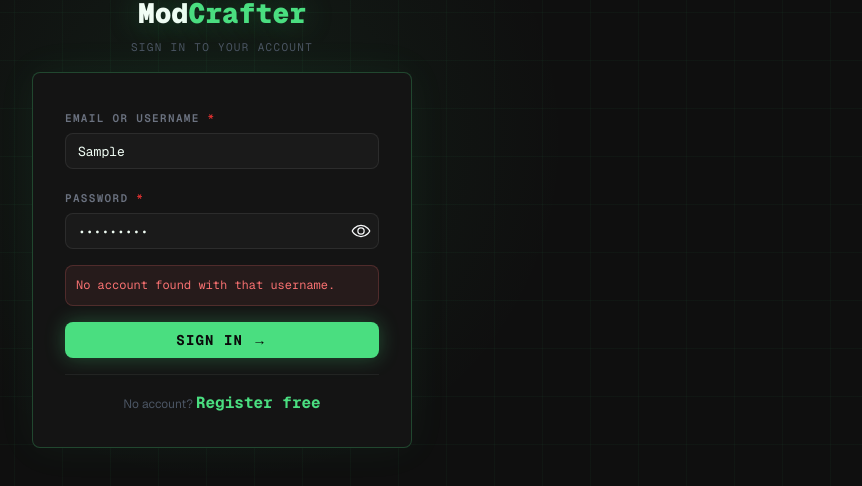
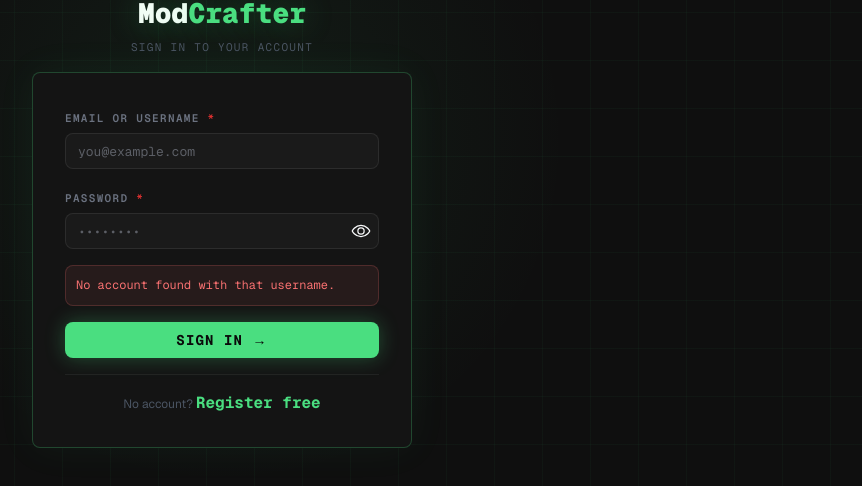
Before and after one commit to Cookie2D/gtnh-recipes, a Next.js app: page /login in a window 1280 px wide. Both pictures are taken after typing "Sample", "Sample123" into the empty fields and a click on the button "SIGN IN →". Shown: the part 180-666 px from the top of the page, without its empty margins (418-1280 px from the left). Built offline with nearby package versions, Linux system fonts and the light colour scheme; no server answers; the database is empty.

Commit message:
feat: improve login form SSR

```diff
--- a/src/app/actions/auth.ts
+++ b/src/app/actions/auth.ts
@@ -2,6 +2,7 @@
 
 import { createClient } from "@/lib/supabase/server";
 import { createAdminClient } from "@/lib/supabase/admin";
+import { redirect } from "next/navigation";
 
 export async function registerAction(
   email: string,
@@ -62,3 +63,26 @@ export async function loginAction(
   if (error) return { error: error.message };
   return {};
 }
+
+export async function loginFormAction(
+  _prev: { error?: string },
+  formData: FormData,
+): Promise<{ error?: string }> {
+  const identifier = formData.get("identifier") as string;
+  const password = formData.get("password") as string;
+  const result = await loginAction(identifier, password);
+  if (result.error) return { error: result.error };
+  redirect("/dashboard");
+}
+
+export async function registerFormAction(
+  _prev: { error?: string },
+  formData: FormData,
+): Promise<{ error?: string }> {
+  const email = formData.get("email") as string;
+  const username = formData.get("username") as string;
+  const password = formData.get("password") as string;
+  const result = await registerAction(email, username, password);
+  if (result.error) return { error: result.error };
+  redirect("/dashboard");
+}
--- a/src/app/globals.css
+++ b/src/app/globals.css
@@ -211,6 +211,28 @@
   text-align: center;
 }
 
+/* ── Auth form inputs ────────────────────────────────────────────────────── */
+.auth-input {
+  background: #1a1a1a;
+  border: 1px solid rgba(255, 255, 255, 0.08);
+  color: #f0fdf4;
+  font-family: var(--font-geist-mono);
+  font-size: 13px;
+}
+.auth-input-label {
+  color: #6b7280;
+  font-family: var(--font-geist-mono);
+  font-size: 11px;
+  text-transform: uppercase;
+  letter-spacing: 0.12em;
+  margin-bottom: 6px;
+}
+.auth-password-inner {
+  color: #f0fdf4;
+  font-family: var(--font-geist-mono);
+  font-size: 13px;
+}
+
 /* ── Auth page card ──────────────────────────────────────────────────────── */
 .auth-card {
   background: #141414;
@@ -232,6 +254,7 @@
   border: none;
   font-family: var(--font-geist-mono);
   font-weight: 700;
+  text-transform: uppercase;
 }
 .auth-error {
   color: #f87171;
@@ -247,6 +270,8 @@
 }
 .auth-footer-link {
   color: #4ade80;
+  font-family: var(--font-geist-mono);
+  font-weight: 700;
 }
 
 /* ── Scrollbars ──────────────────────────────────────────────────────────── */
--- a/src/app/login/page.tsx
+++ b/src/app/login/page.tsx
@@ -1,82 +1,11 @@
-"use client";
-
-import { loginAction } from "@/app/actions/auth";
+import LoginForm from "@/components/auth/LoginForm";
 import GameBackground from "@/components/ui/GameBackground";
 import Logo from "@/components/ui/Logo";
-import { NEON, NEON_BORDER } from "@/lib/theme";
-import {
-  Anchor,
-  Box,
-  Button,
-  Divider,
-  Paper,
-  PasswordInput,
-  Stack,
-  Text,
-  TextInput,
-} from "@mantine/core";
-import Link from "next/link";
-import { useRouter } from "next/navigation";
-import { useState } from "react";
-
-const inputStyles = {
-  input: {
-    background: "#1a1a1a",
-    border: `1px solid rgba(255,255,255,0.08)`,
-    color: "#f0fdf4",
-    fontFamily: "var(--font-geist-mono)",
-    fontSize: 13,
-    "&:focus": {
-      borderColor: NEON_BORDER,
-    },
-  },
-  label: {
-    color: "#6b7280",
-    fontFamily: "var(--font-geist-mono)",
-    fontSize: 11,
-    textTransform: "uppercase" as const,
-    letterSpacing: "0.12em",
-    marginBottom: 6,
-  },
-};
+import { Center, Stack } from "@mantine/core";
 
 export default function LoginPage() {
-  const router = useRouter();
-  const [identifier, setIdentifier] = useState("");
-  const [password, setPassword] = useState("");
-  const [error, setError] = useState("");
-  const [loading, setLoading] = useState(false);
-
-  const handleLogin = async (e: React.FormEvent<HTMLFormElement>) => {
-    e.preventDefault();
-    setError("");
-    setLoading(true);
-
-    const result = await loginAction(identifier, password);
-
-    if (result.error) {
-      setError(result.error);
-      setLoading(false);
-      return;
-    }
-
-    router.push("/dashboard");
-    router.refresh();
-  };
-
   return (
-    <Box
-      component="main"
-      style={{
-        minHeight: "100vh",
-        display: "flex",
-        alignItems: "center",
-        justifyContent: "center",
-        padding: "1rem",
-        position: "relative",
-        overflow: "hidden",
-      }}
-    >
+    <Center mih="100vh" style={{ position: "relative" }}>
       <GameBackground />
 
       <Stack
@@ -90,107 +19,11 @@ export default function LoginPage() {
       >
         <Stack gap={4} align="center">
           <Logo />
-
-          <Text
-            fz={11}
-            ff="var(--font-geist-mono)"
-            tt="uppercase"
-            style={{ color: "#4b5563", letterSpacing: "0.12em" }}
-          >
-            Sign in to your account
-          </Text>
+          <p className="auth-eyebrow">Sign in to your account</p>
         </Stack>
 
-        <Paper
-          p="xl"
-          radius="md"
-          style={{
-            background: "#141414",
-            border: `1px solid ${NEON_BORDER}`,
-            boxShadow: "0 0 40px rgba(74,222,128,0.06)",
-          }}
-        >
-          <form onSubmit={handleLogin}>
-            <Stack gap="md">
-              <TextInput
-                label="Email or username"
-                required
-                value={identifier}
-                onChange={(e) => setIdentifier(e.target.value)}
-                placeholder="you@example.com"
-                autoComplete="username"
-                styles={inputStyles}
-              />
-
-              <PasswordInput
-                label="Password"
-                required
-                value={password}
-                onChange={(e) => setPassword(e.target.value)}
-                placeholder="••••••••"
-                autoComplete="current-password"
-                styles={{
-                  ...inputStyles,
-                  innerInput: {
-                    color: "#f0fdf4",
-                    fontFamily: "var(--font-geist-mono)",
-                    fontSize: 13,
-                  },
-                }}
-              />
-
-              {error && (
-                <Text
-                  fz="xs"
-                  ff="var(--font-geist-mono)"
-                  p="xs"
-                  style={{
-                    color: "#f87171",
-                    background: "rgba(248,113,113,0.08)",
-                    border: "1px solid rgba(248,113,113,0.2)",
-                    borderRadius: 8,
-                  }}
-                >
-                  {error}
-                </Text>
-              )}
-
-              <Button
-                type="submit"
-                loading={loading}
-                fullWidth
-                ff="var(--font-geist-mono)"
-                fw={700}
-                tt="uppercase"
-                style={{
-                  background: NEON,
-                  color: "#0a0a0a",
-                  boxShadow: "0 0 20px rgba(74,222,128,0.3)",
-                  letterSpacing: "0.08em",
-                  border: "none",
-                }}
-              >
-                Sign in →
-              </Button>
-
-              <Divider style={{ borderColor: "rgba(255,255,255,0.06)" }} />
-
-              <Text ta="center" fz="xs" style={{ color: "#4b5563" }}>
-                No account?{" "}
-                <Anchor
-                  component={Link}
-                  href="/register"
-                  ff="var(--font-geist-mono)"
-                  fw={700}
-                  style={{ color: NEON }}
-                >
-                  Register free
-                </Anchor>
-              </Text>
-            </Stack>
-          </form>
-        </Paper>
+        <LoginForm />
       </Stack>
-    </Box>
+    </Center>
   );
 }
--- /dev/null
+++ b/src/components/auth/LoginForm.tsx
@@ -0,0 +1,86 @@
+"use client";
+
+import { loginFormAction } from "@/app/actions/auth";
+import {
+  Anchor,
+  Button,
+  Divider,
+  Paper,
+  PasswordInput,
+  Stack,
+  Text,
+  TextInput,
+} from "@mantine/core";
+import Link from "next/link";
+import { useActionState } from "react";
+
+const inputClassNames = {
+  input: "auth-input",
+  label: "auth-input-label",
+};
+
+export default function LoginForm() {
+  const [state, formAction, isPending] = useActionState(loginFormAction, {});
+
+  return (
+    <Paper p="xl" radius="md" className="auth-card">
+      <form action={formAction}>
+        <Stack gap="md">
+          <TextInput
+            name="identifier"
+            label="Email or username"
+            required
+            placeholder="you@example.com"
+            autoComplete="username"
+            classNames={inputClassNames}
+          />
+
+          <PasswordInput
+            name="password"
+            label="Password"
+            required
+            placeholder="••••••••"
+            autoComplete="current-password"
+            classNames={{
+              ...inputClassNames,
+              innerInput: "auth-password-inner",
+            }}
+          />
+
+          {state.error && (
+            <Text
+              fz="xs"
+              ff="var(--font-geist-mono)"
+              p="xs"
+              className="auth-error"
+            >
+              {state.error}
+            </Text>
+          )}
+
+          <Button
+            type="submit"
+            loading={isPending}
+            fullWidth
+            className="auth-submit-btn"
+          >
+            Sign in →
+          </Button>
+
+          <Divider className="auth-divider" />
+
+          <Text ta="center" fz="xs" className="auth-footer-text">
+            No account?{" "}
+            <Anchor
+              component={Link}
+              href="/register"
+              className="auth-footer-link"
+            >
+              Register free
+            </Anchor>
+          </Text>
+        </Stack>
+      </form>
+    </Paper>
+  );
+}
--- a/src/components/ui/Logo.tsx
+++ b/src/components/ui/Logo.tsx
@@ -1,5 +1,3 @@
-"use client";
-
 import Link from "next/link";
 
 export default function Logo() {
```
